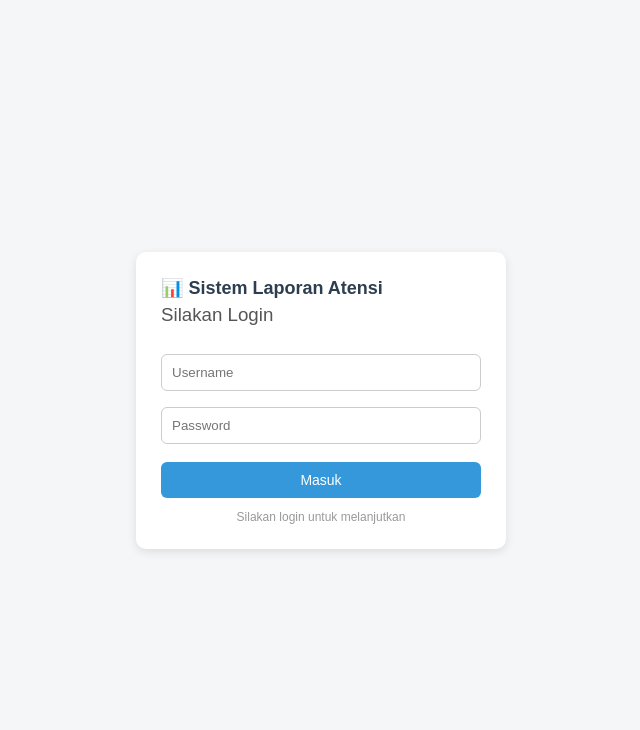
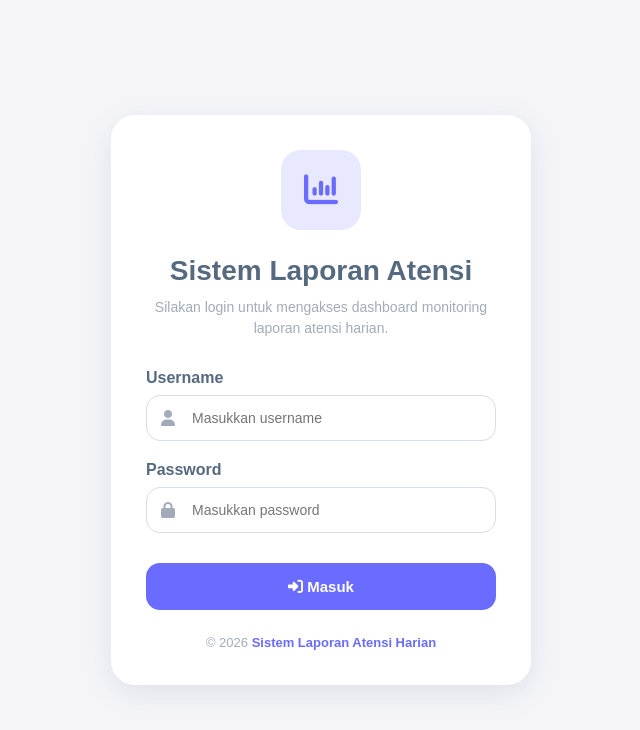
Before and after one commit to nasrul-aditiya/laporan-atensi-harian, a website: page public/login.html in a window 1280 px wide. Shown: the whole page, without its empty margins (319-959 px from the left). Drawn offline with Linux system fonts and the light colour scheme.

Commit message:
perbaiki fungsi dan mengubah halaman login

```diff
--- a/public/login.html
+++ b/public/login.html
@@ -1,100 +1,223 @@
 <!doctype html>
-<html>
+<html lang="id">
   <head>
-    <title>Login</title>
+    <meta charset="UTF-8" />
     <meta name="viewport" content="width=device-width, initial-scale=1.0" />
 
+    <title>Login - Sistem Laporan Atensi</title>
+
+    <!-- FONT AWESOME -->
+    <link
+      rel="stylesheet"
+      href="https://cdnjs.cloudflare.com/ajax/libs/font-awesome/6.5.2/css/all.min.css"
+    />
+
+    <!-- SWEET ALERT -->
+    <link rel="stylesheet" href="sweetalert2.min.css" />
+    <script src="sweetalert2.min.js"></script>
+
     <style>
+      * {
+        margin: 0;
+        padding: 0;
+        box-sizing: border-box;
+      }
+
       body {
-        margin: 0;
-        font-family: Arial;
-        background: #f4f6f8;
-        height: 100vh;
+        font-family: Arial, sans-serif;
+        background: #f5f5f9;
+        min-height: 100vh;
         display: flex;
         justify-content: center;
         align-items: center;
+        padding: 20px;
+        color: #566a7f;
       }
 
-      .login-box {
+      .login-wrapper {
+        width: 100%;
+        max-width: 420px;
+      }
+
+      .login-card {
         background: white;
-        padding: 25px;
-        border-radius: 10px;
-        width: 320px;
-        box-shadow: 0 3px 10px rgba(0, 0, 0, 0.1);
+        border-radius: 24px;
+        padding: 35px;
+        box-shadow: 0 8px 30px rgba(67, 89, 113, 0.12);
+      }
+
+      .logo-box {
+        width: 80px;
+        height: 80px;
+        background: rgba(105, 108, 255, 0.15);
+        color: #696cff;
+        border-radius: 20px;
+        display: flex;
+        justify-content: center;
+        align-items: center;
+        margin: auto;
+        margin-bottom: 25px;
+        font-size: 34px;
       }
 
       .title {
-        font-size: 18px;
+        text-align: center;
+        margin-bottom: 10px;
+        font-size: 28px;
+        color: #566a7f;
         font-weight: bold;
-        margin-bottom: 5px;
-        color: #2c3e50;
       }
 
-      h3 {
-        margin-top: 0;
-        margin-bottom: 20px;
-        color: #555;
-        font-weight: normal;
-      }
-
-      input {
-        width: 100%;
-        padding: 10px;
-        margin: 8px 0;
-        border: 1px solid #ccc;
-        border-radius: 6px;
-        box-sizing: border-box;
-      }
-
-      input:focus {
-        border-color: #3498db;
-        outline: none;
-      }
-
-      button {
-        width: 100%;
-        padding: 10px;
-        margin-top: 10px;
-        background: #3498db;
-        border: none;
-        color: white;
-        border-radius: 6px;
-        cursor: pointer;
+      .subtitle {
+        text-align: center;
+        color: #a1acb8;
+        margin-bottom: 30px;
+        line-height: 1.5;
         font-size: 14px;
       }
 
-      button:hover {
-        opacity: 0.9;
+      .input-group {
+        margin-bottom: 20px;
+      }
+
+      .input-group label {
+        display: block;
+        margin-bottom: 8px;
+        font-weight: 600;
+        color: #566a7f;
+      }
+
+      .input-box {
+        position: relative;
+      }
+
+      .input-box i {
+        position: absolute;
+        top: 50%;
+        left: 15px;
+        transform: translateY(-50%);
+        color: #a1acb8;
+      }
+
+      .input-box input {
+        width: 100%;
+        padding: 14px 14px 14px 45px;
+        border: 1px solid #d9dee3;
+        border-radius: 14px;
+        outline: none;
+        font-size: 14px;
+        transition: 0.3s;
+      }
+
+      .input-box input:focus {
+        border-color: #696cff;
+        box-shadow: 0 0 0 4px rgba(105, 108, 255, 0.15);
+      }
+
+      .btn-login {
+        width: 100%;
+        border: none;
+        background: #696cff;
+        color: white;
+        padding: 15px;
+        border-radius: 14px;
+        cursor: pointer;
+        font-size: 15px;
+        font-weight: bold;
+        transition: 0.3s;
+        margin-top: 10px;
+      }
+
+      .btn-login:hover {
+        transform: translateY(-2px);
+        box-shadow: 0 8px 20px rgba(105, 108, 255, 0.25);
       }
 
       .footer {
-        margin-top: 12px;
-        font-size: 12px;
-        color: #999;
+        margin-top: 25px;
         text-align: center;
+        font-size: 13px;
+        color: #a1acb8;
+      }
+
+      .footer strong {
+        color: #696cff;
+      }
+
+      @media (max-width: 500px) {
+        .login-card {
+          padding: 25px;
+          border-radius: 20px;
+        }
+
+        .title {
+          font-size: 24px;
+        }
       }
     </style>
   </head>
 
   <body>
-    <div class="login-box">
-      <div class="title">📊 Sistem Laporan Atensi</div>
-      <h3>Silakan Login</h3>
+    <div class="login-wrapper">
+      <div class="login-card">
+        <div class="logo-box">
+          <i class="fa-solid fa-chart-column"></i>
+        </div>
 
-      <!-- FORM (INI KUNCINYA UNTUK ENTER) -->
+        <div class="title">Sistem Laporan Atensi</div>
+
+        <div class="subtitle">
+          Silakan login untuk mengakses dashboard monitoring laporan atensi
+          harian.
+        </div>
+
+        <!-- FORM -->
         <form
           onsubmit="
             login();
             return false;
           "
         >
-        <input type="text" id="username" placeholder="Username" required />
-        <input type="password" id="password" placeholder="Password" required />
+          <div class="input-group">
+            <label>Username</label>
 
-        <button type="submit">Masuk</button>
+            <div class="input-box">
+              <i class="fa-solid fa-user"></i>
+
+              <input
+                type="text"
+                id="username"
+                placeholder="Masukkan username"
+                required
+              />
+            </div>
+          </div>
+
+          <div class="input-group">
+            <label>Password</label>
+
+            <div class="input-box">
+              <i class="fa-solid fa-lock"></i>
+
+              <input
+                type="password"
+                id="password"
+                placeholder="Masukkan password"
+                required
+              />
+            </div>
+          </div>
+
+          <button type="submit" class="btn-login">
+            <i class="fa-solid fa-right-to-bracket"></i>
+            Masuk
+          </button>
         </form>
 
-      <div class="footer">Silakan login untuk melanjutkan</div>
+        <div class="footer">
+          © 2026 <strong>Sistem Laporan Atensi Harian</strong>
+        </div>
+      </div>
     </div>
 
     <script>
@@ -104,9 +227,11 @@
 
         fetch("http://localhost:3000/api/login", {
           method: "POST",
+
           headers: {
             "Content-Type": "application/json",
           },
+
           body: JSON.stringify({
             username: username,
             password: password,
@@ -119,26 +244,37 @@
               localStorage.setItem("role", data.user.role);
               localStorage.setItem("nama", data.user.nama);
 
-              if (data.user.role === "admin") {
+              Swal.fire({
+                icon: "success",
+                title: "Login Berhasil",
+                text: "Selamat datang kembali",
+                timer: 1500,
+                showConfirmButton: false,
+              });
+
+              setTimeout(() => {
                 window.location.href = "dashboard.html";
+              }, 1500);
             } else {
-                window.location.href = "index.html";
+              Swal.fire({
+                icon: "error",
+                title: "Login Gagal",
+                text: "Username atau password salah",
+              });
             }
-            } else {
-              alert("Login gagal");
-            }
+          })
+          .catch(() => {
+            Swal.fire({
+              icon: "error",
+              title: "Terjadi Kesalahan",
+              text: "Server tidak dapat dihubungi",
+            });
           });
       }
 
-      // auto redirect kalau sudah login
+      // AUTO REDIRECT JIKA SUDAH LOGIN
       if (localStorage.getItem("token")) {
-        const role = localStorage.getItem("role");
-
-        if (role === "admin") {
         window.location.href = "dashboard.html";
-        } else {
-          window.location.href = "index.html";
-        }
       }
     </script>
   </body>
```
Also changed, not shown: public/index.html (+1 -2 lines), public/laporan.html (+18 -15 lines). Lines whose indentation alone changed are shown as unchanged.
